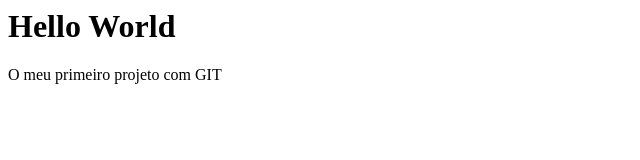
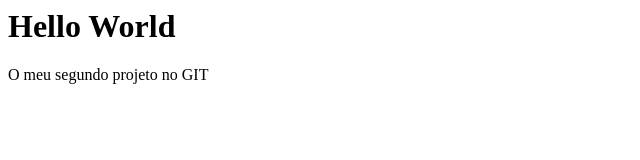
Before and after one commit to ATPAmanha/primeiroGitHub, a plain HTML site: page index.html in a window 1280 px wide. Shown: the full height of the page, 0-640 px from the left. Drawn offline with Linux system fonts and the light colour scheme.

Commit message:
Adicionar o ficheiro readme.txt

```diff
--- a/index.html
+++ b/index.html
@@ -1,2 +1,2 @@
 <h1>Hello World</h1>
-<p>O meu primeiro projeto com GIT </p>
+<p>O meu segundo projeto no GIT</p>
```
Also changed, not shown: readme.txt (added).
